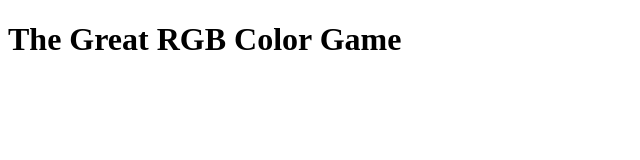
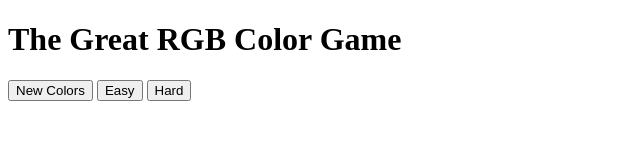
Before and after one commit to DanielMulitauopele/rgb_guessing_game, a plain HTML site: page index.html in a window 1280 px wide. Shown: the whole page, without its empty margins (0-640 px from the left). Drawn offline with Linux system fonts and the light colour scheme.

Commit message:
Adds section for game controls

```diff
--- a/index.html
+++ b/index.html
@@ -8,6 +8,14 @@
 
   <body>
     <h1>The Great RGB Color Game</h1>
+
+    <div id="stripe">
+      <button id="reset">New Colors</button>
+      <span id="message"></span>
+      <button class="mode">Easy</button>
+      <button class="mode selected">Hard</button>
+    </div>
+
 
     <div class="container">
       <div class="square"></div>
```
